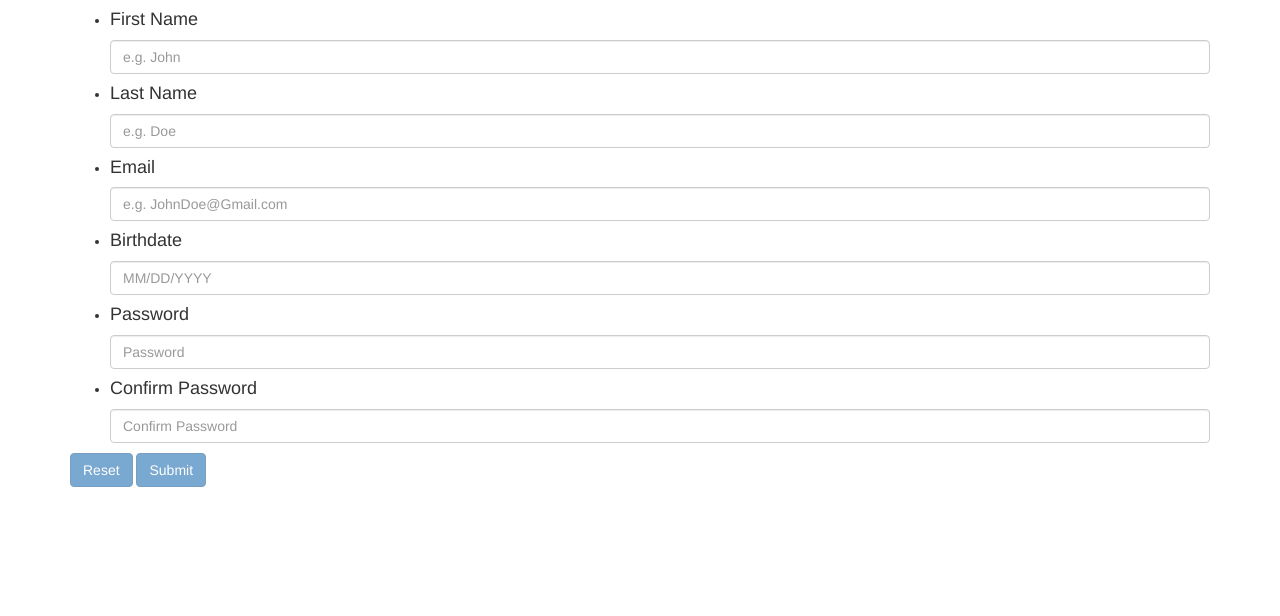
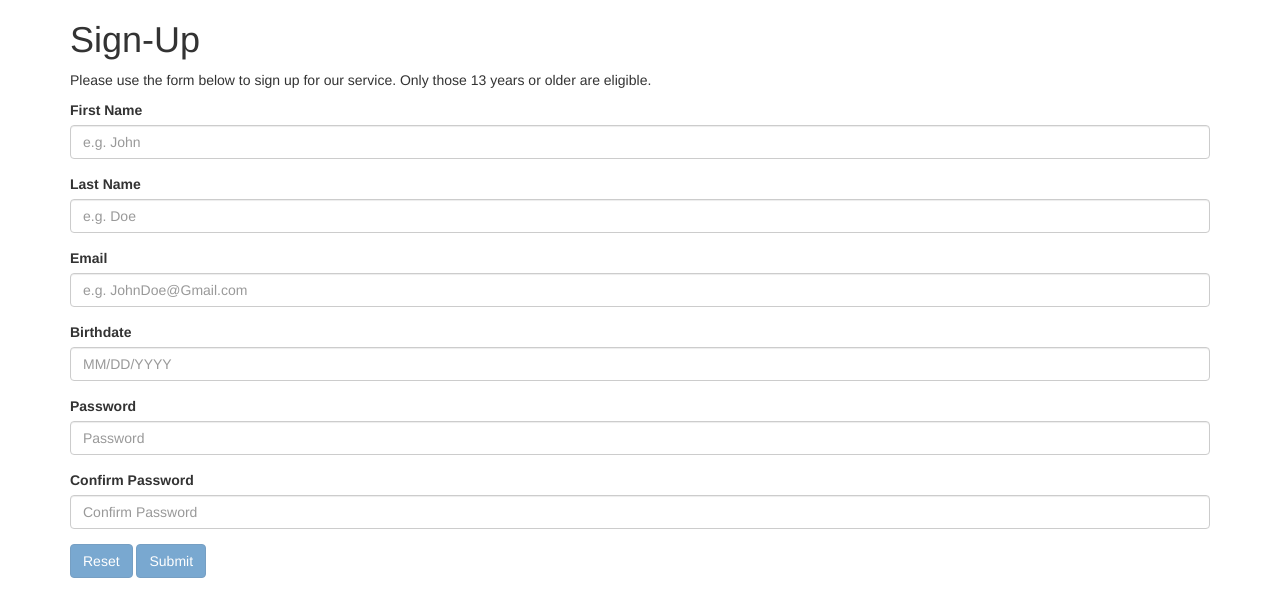
Before and after one commit to mnmckenn/info343D_Group, a plain HTML site: page index.html in a window 1280 px wide. Drawn offline with nearby package versions, Linux system fonts and the light colour scheme.

Commit message:
Fixed minor bootstrap implementation issues in index.html.

```diff
--- a/index.html
+++ b/index.html
@@ -14,37 +14,38 @@
 </head>
 
 <body ng-app="ourApp">
+
+	<div class="container">
+		<h1>Sign-Up</h1>
+		<p>Please use the form below to sign up for our service. Only those 13 years or older are eligible.</p>
+	</div>
+
     <div class="container" ng-controller="ourCtrl">
-        <form class="form-horizontal" name="ourForm" id="form" novalidate = "">
-            <ul>
-
-				<li>
-					<h4>First Name</h4>
-					<!--<div class="invalidEntry" ng-show="ourForm.firstName.$touched">
+        <form class="form" name="ourForm" id="form" novalidate = "" role="form">
+        	<div class="form-group">
+        		<label for="firstName">First Name</label>
+					<div class="invalidEntry" ng-show="ourForm.firstName.$touched">
                         <span ng-show="ourForm.firstName.$error.required">Please input your First Name</span>
-                    </div>-->
+                    </div>
                 <input type="text" class="form-control" name="firstName" placeholder="e.g. John" ng-model="firstName">
-                </li>
-
-                <li>
-					<h4>Last Name</h4>
+        	</div>
+        	<div class="form-group">
+        		<label for="lastName">Last Name</label>
         		<div class="invalidEntry" ng-show="ourForm.lastName.$touched">
 					<span ng-show="ourForm.lastName.$error.required">Please input your Last Name</span>
 				</div>
                 <input type="text" class="form-control" name="lastName" placeholder="e.g. Doe" ng-model="lastName" ng-minlength="1" required>
-                </li>
-
-                <li>
-					<h4>Email</h4>
+        	</div>
+            <div class="form-group">
+            	<label for="email">Email</label>
             	<div class="invalidEntry" ng-show="ourForm.email.$touched">
 						<span ng-show="ourForm.email.$error.required">Please input your email address</span>
-						<span ng-show="ourForm.email.$error.email">Please input a proper email address <i>(requires an @)</i></span>
+						<span ng-show="ourForm.email.$error.email">Please input a proper email address! For example: <i>example@domain.com</i></span>
 				</div>
                 <input type="email" class="form-control" name="email" placeholder="e.g. JohnDoe@Gmail.com" ng-model="email" required>
-                </li>
-
-                <li>
-					<h4>Birthdate</h4>
+            </div>
+            <div class="form-group">
+            	<label for="DOB">Birthdate</label>
 				<div class="invalidEntry" ng-show="ourForm.DOB.$touched">
                     <span ng-show="ourForm.DOB.$error.required">Please input your Birthdate</span>
                     <span ng-show="getAge() == false">Sorry, must be 13 or older!</span>
@@ -52,24 +53,21 @@
 				</div>
                 <input type="text" class="form-control" name="DOB" id="DOB" placeholder="MM/DD/YYYY" ng-model="DOB"
 				ng-focus="ageValid = null" ng-blur="getAge(DOB)" ng-minlength="6" required>
-                </li>
-
-                <li>
-					<h4>Password</h4>
+            </div>
+            <div class="form-group">
+				<label for="password">Password</label>
 				<div class="invalidEntry" ng-show="ourForm.password.$touched">
 					<span ng-show="ourForm.password.$error.required">Please enter a password</span>
 				</div>
                 <input type="password" class="form-control" name="password" placeholder="Password" ng-model="password" required>
-                </li>
-
-                <li>
-					<h4>Confirm Password</h4>
+            </div>
+			<div class="form-group">
+				<label for="confirmpassword">Confirm Password</label>
 				<div class="invalidEntry">
 					<span ng-show="!passwordMatch()">Please re-enter your password</span>
 				</div>
                 <input type="password" class="form-control" name="confirmpassword" placeholder="Confirm Password"  ng-change="passwordMatch()" ng-model="confirmpassword" required>
-                </li>
-            </ul>
+			</div>
 
 			<button type="submit" class="btn btn-primary" ng-click= "resetForm()" ng-disabled="ourForm.$pristine" id="reset-button">Reset</button>
             <button type="submit" class="btn btn-primary" ng-click="submitForm(ourForm)" ng-disabled="ourForm.$invalid" id="submit-button">Submit</button>
```
Lines whose indentation alone changed are shown as unchanged.
